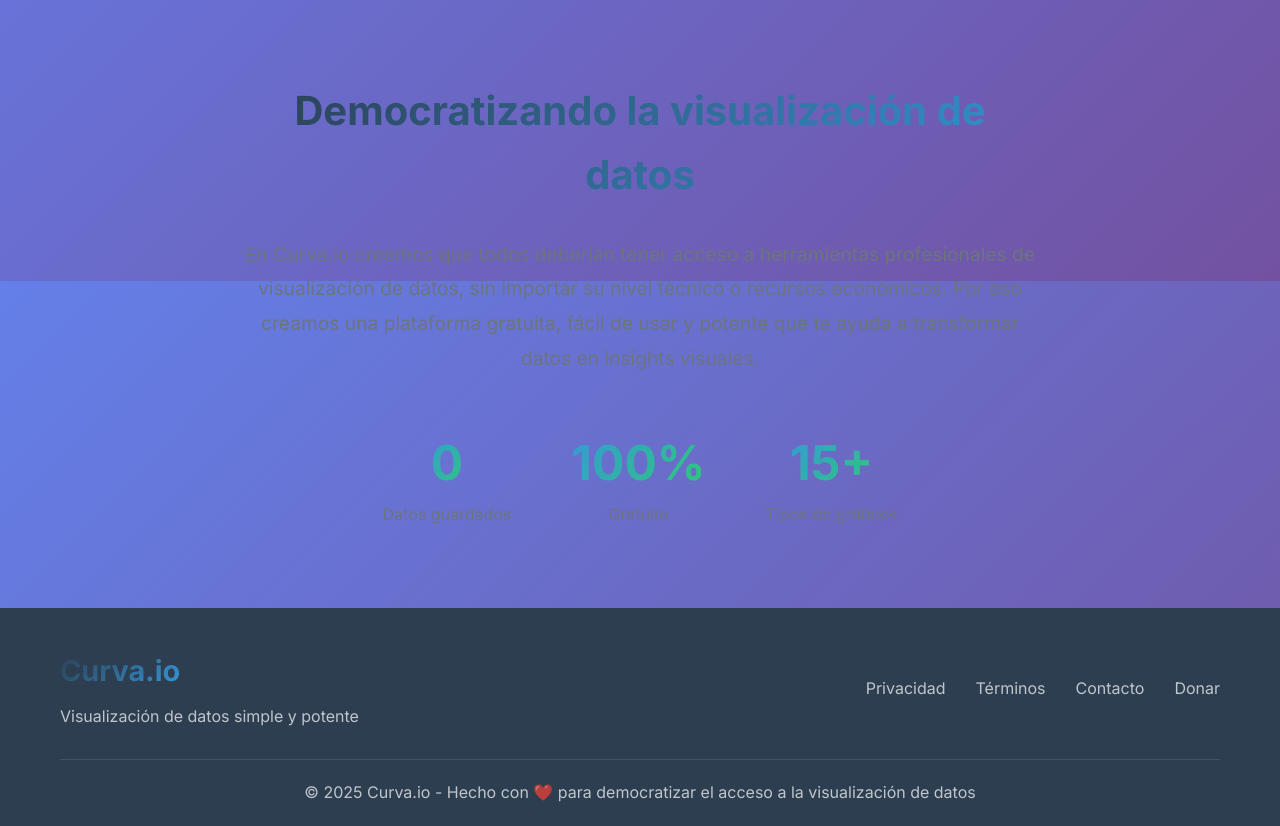
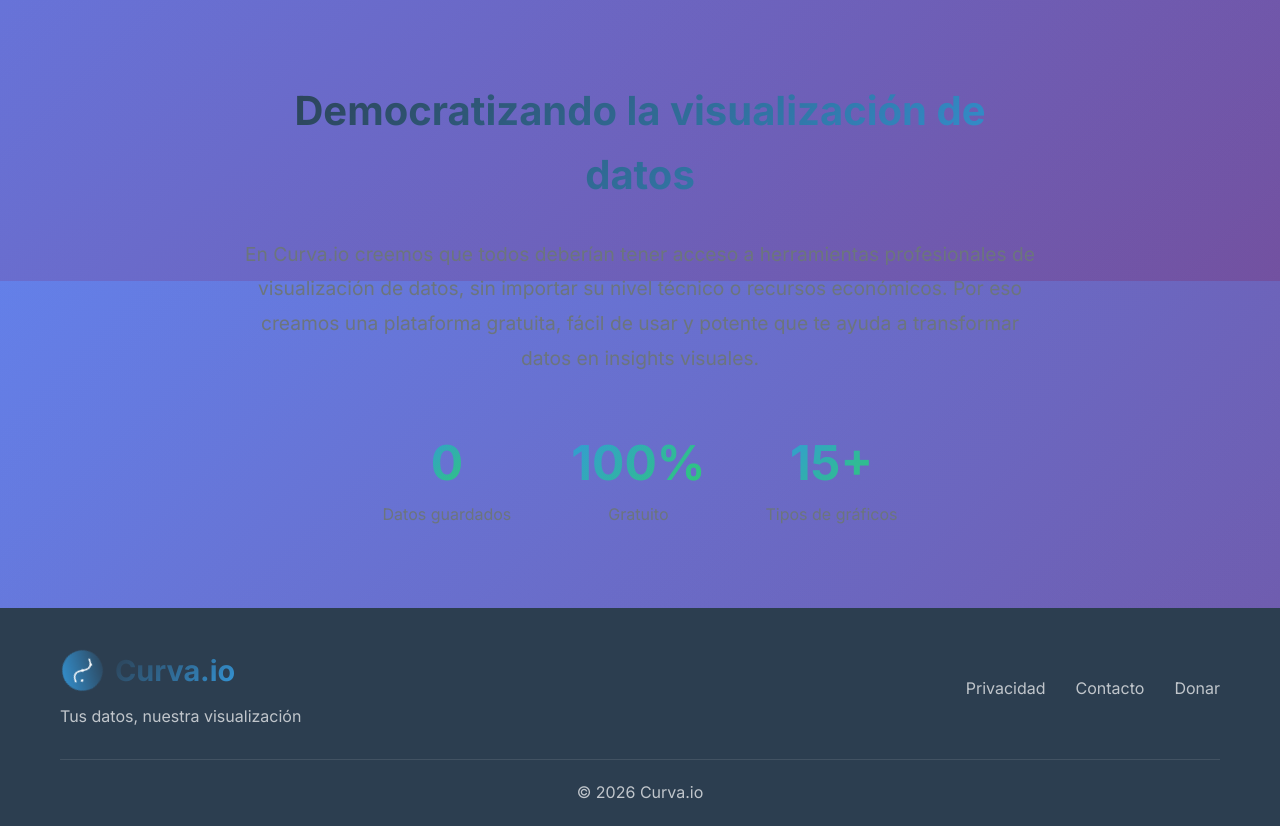
Before and after one commit to robsgil/data-visualisation, a Flask app: page / in a window 1280 px wide. Shown: the part 2119-2945 px from the top of the page. Run offline with Flask 3, Linux system fonts and the light colour scheme; some libraries are stand-ins or nearby versions.

Commit message:
Update index.html
revised

```diff
--- a/templates/index.html
+++ b/templates/index.html
@@ -37,6 +37,7 @@
                 <a href="#" class="nav-link">Inicio</a>
                 <a href="#features" class="nav-link">Características</a>
                 <a href="#about" class="nav-link">Acerca de</a>
+                <a href="https://ko-fi.com/curvaio" target="_blank" class="nav-link">Donar</a>
             </nav>
         </div>
     </header>
@@ -206,7 +207,7 @@
         <div class="container">
             <div class="about-content">
                 <h2>Democratizando la visualización de datos</h2>
-                <p>
+                <p class="about-text">
                     En Curva.io creemos que todos deberían tener acceso a herramientas profesionales de visualización de datos,
                     sin importar su nivel técnico o recursos económicos. Por eso creamos una plataforma gratuita,
                     fácil de usar y potente que te ayuda a transformar datos en insights visuales.
@@ -235,19 +236,33 @@
             <div class="footer-content">
                 <div class="footer-brand">
                     <div class="logo">
+                        <div class="logo-icon">
+                            <svg width="45" height="45" viewBox="0 0 100 100">
+                                <circle cx="50" cy="50" r="45" fill="url(#gradient-footer)"/>
+                                <path d="M 20 50 Q 35 30 50 50 T 80 50" stroke="white" stroke-width="3" fill="none"/>
+                                <circle cx="30" cy="40" r="3" fill="white"/>
+                                <circle cx="50" cy="50" r="3" fill="white"/>
+                                <circle cx="70" cy="40" r="3" fill="white"/>
+                                <defs>
+                                    <linearGradient id="gradient-footer" x1="0%" y1="0%" x2="100%" y2="100%">
+                                        <stop offset="0%" stop-color="#2C3E50"/>
+                                        <stop offset="100%" stop-color="#3498DB"/>
+                                    </linearGradient>
+                                </defs>
+                            </svg>
+                        </div>
                         <span class="logo-text">Curva.io</span>
                     </div>
-                    <p>Visualización de datos simple y potente</p>
+                    <p>Tus datos, nuestra visualización</p>
                 </div>
                 <div class="footer-links">
-                    <a href="#">Privacidad</a>
-                    <a href="#">Términos</a>
-                    <a href="#">Contacto</a>
-                    <a href="#">Donar</a>
+                    <a href="privacidad.html">Privacidad</a>
+                    <a href="mailto:hola@curva.io">Contacto</a>
+                    <a href="https://ko-fi.com/curvaio" target="_blank">Donar</a>
                 </div>
             </div>
             <div class="footer-bottom">
-                <p>&copy; 2025 Curva.io - Hecho con ❤️ para democratizar el acceso a la visualización de datos</p>
+                <p>&copy; 2026 Curva.io</p>
             </div>
         </div>
     </footer>
```
